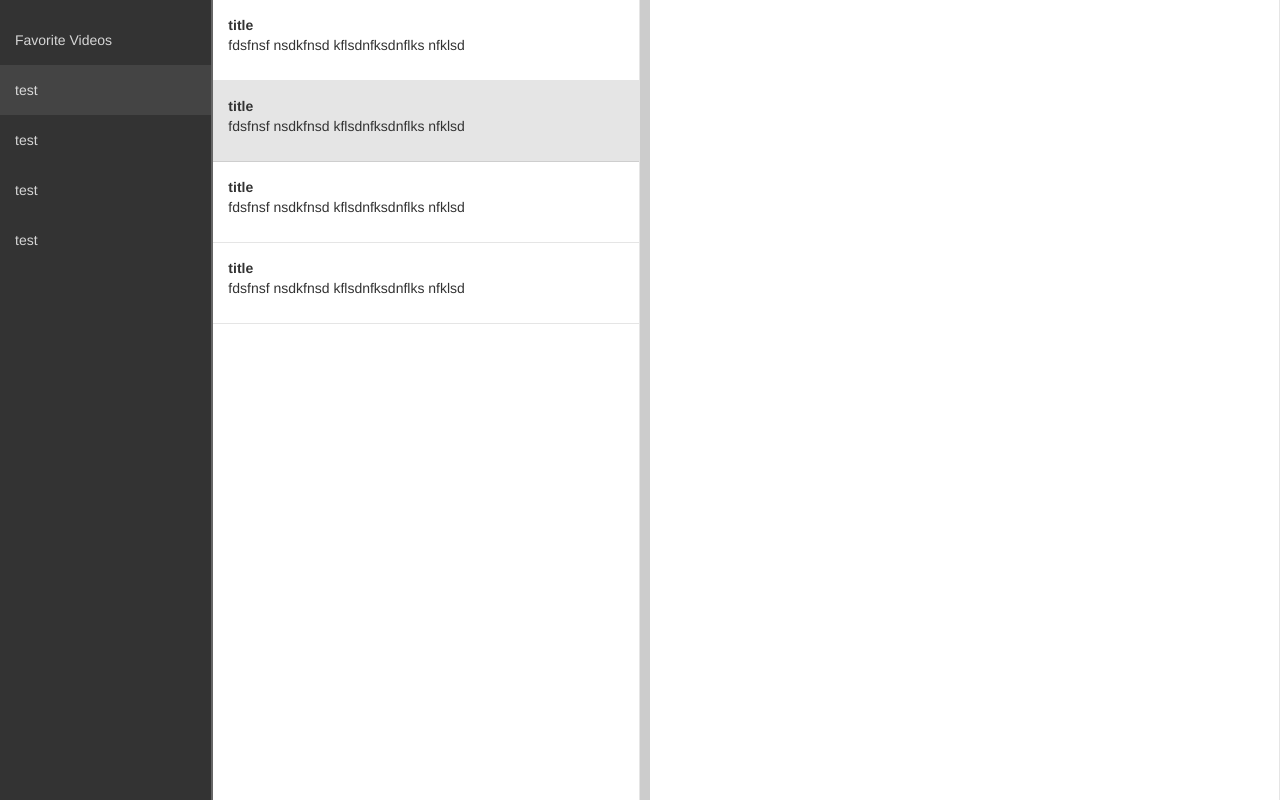
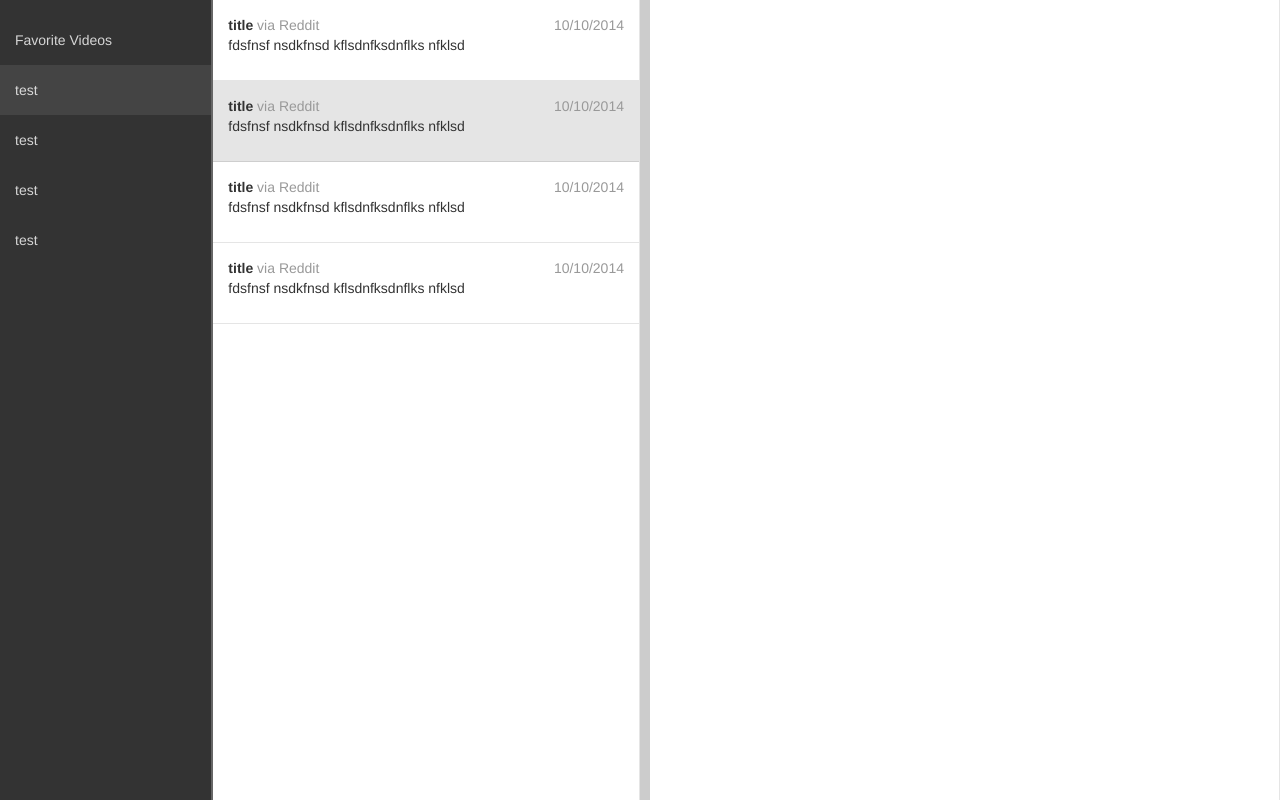
Before and after one commit to crcn-archive/mojo-reader-example, a website: page build/mockup.html in a window 1280 px wide. Drawn offline with Linux system fonts and the light colour scheme.

Commit message:
add sources

```diff
--- a/build/app.css
+++ b/build/app.css
@@ -51,8 +51,21 @@ body, html {
   cursor: pointer;
 }
 
+.column.stories li .title {
+  font-weight: bold;
+}
+
+.column.stories li .via {
+  color: #999;
+}
+
+.column.stories li .at {
+  float: right;
+  color: #999;
+}
+
 .column.stories ul li:hover {
-  color: #999;
+  background-color: rgba(0,0,0,0.1);
 }
 
 
--- a/build/mockup.html
+++ b/build/mockup.html
@@ -25,19 +25,35 @@ components.
         <div class="col-sm-4 column stories">
           <ul>
             <li>
-              <strong>title</strong>
+              <div>
+                <span class="title">title</span>
+                <span class="via">via Reddit</span>
+                <span class="at">10/10/2014</span>
+              </div>
               <p>fdsfnsf nsdkfnsd kflsdnfksdnflks nfklsd</p>
             </li>
             <li class="selected">
-              <strong>title</strong>
+              <div>
+                <span class="title">title</span>
+                <span class="via">via Reddit</span>
+                <span class="at">10/10/2014</span>
+              </div>
               <p>fdsfnsf nsdkfnsd kflsdnfksdnflks nfklsd</p>
             </li>
             <li>
-              <strong>title</strong>
+              <div>
+                <span class="title">title</span>
+                <span class="via">via Reddit</span>
+                <span class="at">10/10/2014</span>
+              </div>
               <p>fdsfnsf nsdkfnsd kflsdnfksdnflks nfklsd</p>
             </li>
             <li>
-              <strong>title</strong>
+              <div>
+                <span class="title">title</span>
+                <span class="via">via Reddit</span>
+                <span class="at">10/10/2014</span>
+              </div>
               <p>fdsfnsf nsdkfnsd kflsdnfksdnflks nfklsd</p>
             </li>
           </ul>
```
